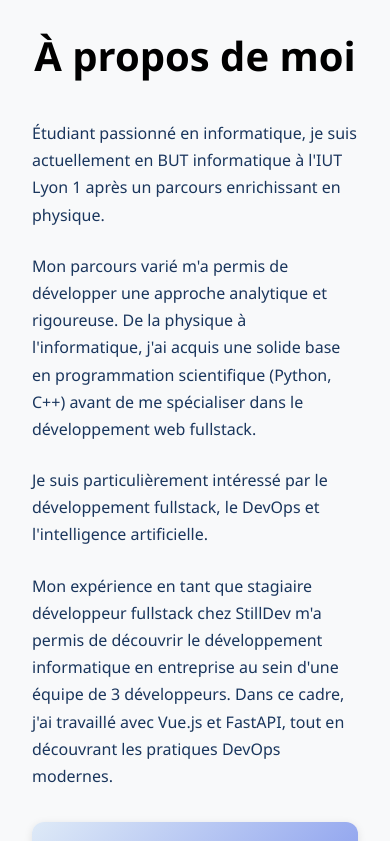
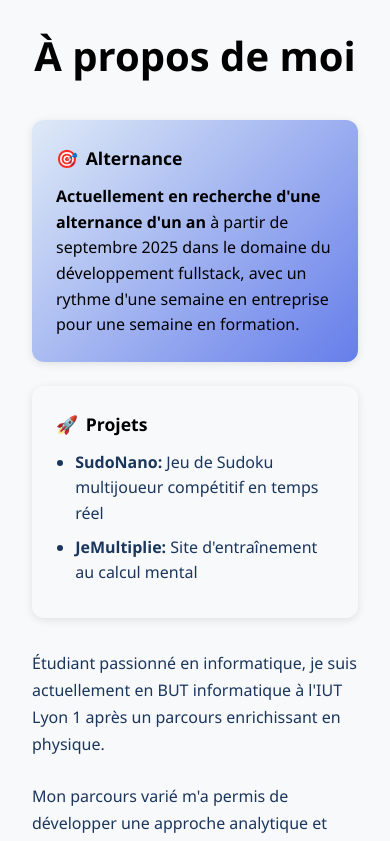
Before and after one commit to mael-sil/site-perso, a Vue app: page / in a window 390 px wide. Shown: the part 740-1581 px from the top of the page. Built offline with nearby package versions, Linux system fonts and the light colour scheme; the HTML template or start-up script is replaced by a standard one.

Commit message:
Refactor AboutSection component styles to use flexbox for layout, improving responsiveness and visual hierarchy. Update Accueil page to correct name formatting for better accessibility.

```diff
--- a/src/components/AboutSection.vue
+++ b/src/components/AboutSection.vue
@@ -7,7 +7,7 @@
     <div class="about-container">
       <h2>À propos de moi</h2>
 
-      <div class="about-content">
+            <div class="about-content">
         <div class="about-text">
           <p class="about-intro">
             Étudiant passionné en informatique, je suis actuellement en BUT informatique à l'IUT
@@ -115,10 +115,17 @@
 }
 
 .about-content {
-  display: grid;
-  grid-template-columns: 5fr 3fr;
+  display: flex;
   gap: 4rem;
   margin-bottom: 3rem;
+}
+
+.about-text {
+  flex: 5;
+}
+
+.about-highlights {
+  flex: 3;
 }
 
 .about-text {
@@ -141,6 +148,8 @@
   line-height: 1.7;
   margin: 0;
 }
+
+
 
 .about-highlights {
   display: flex;
@@ -247,8 +256,16 @@
 /* Responsive Design */
 @media (max-width: 768px) {
   .about-content {
-    grid-template-columns: 1fr;
+    flex-direction: column;
     gap: 2rem;
+  }
+
+  .about-text {
+    order: 2;
+  }
+
+  .about-highlights {
+    order: 1;
   }
 
   .skills-grid {
--- a/src/pages/Accueil.vue
+++ b/src/pages/Accueil.vue
@@ -21,7 +21,7 @@ import AboutSection from '@/components/AboutSection.vue'
       <div class="hero-content">
         <div class="hero-top">
           <p class="hero-subtitle">Salut, moi c'est</p>
-          <h1 class="hero-title">Mael Silvestre-Siaz</h1>
+          <h1 class="hero-title">Mael Silvestre&#8209;Siaz</h1>
           <p class="hero-subtitle">Étudiant en Informatique — Développeur fullstack</p>
         </div>
       </div>
```
